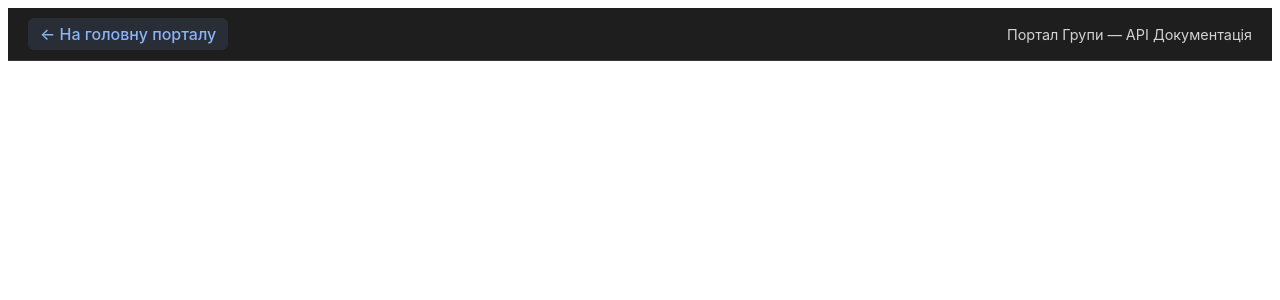
After one commit to 25zgzg/group-portal, a Django app: template templates/drf_spectacular/swagger_ui.html in a window 1280 px wide. The commit adds this page. Shown: the top 300 px of the page. Run offline with Django 5.2, Linux system fonts and the light colour scheme; the template is opened without the code that fills it, so the values that code supplies are empty.

Commit message:
[EN] Add API documentation and secure logout: - Integrated 'drf-spectacular' for OpenAPI 3.0 schema generation (Swagger UI & Redoc). - Added custom Swagger UI template with navigation button. - Implemented secure POST-based logout using csrf_token. - Updated home API view and templates. [UA] Додано API документацію та безпечний вихід: - Інтегровано 'drf-spectacular' для автоматичної генерації OpenAPI схеми (Swagger UI та Redoc). - Додано кастомний шаблон для Swagger UI з кнопкою повернення. - Реалізовано безпечний вихід через POST-запит з використанням csrf_token. - Оновлено home API view та шаблони.

```diff
--- a/group_portal/urls.py
+++ b/group_portal/urls.py
@@ -15,6 +15,7 @@ Including another URLconf
     2. Add a URL to urlpatterns:  path('blog/', include('blog.urls'))
 """
 from django.contrib import admin
+from drf_spectacular.views import SpectacularAPIView, SpectacularRedocView, SpectacularSwaggerView
 from django.urls import path, include
 from django.conf import settings
 from django.conf.urls.static import static
@@ -23,6 +24,9 @@ from .views import home_view, home_api_view
 urlpatterns = [
     path('', home_view, name='home'),
     path('api/', home_api_view, name='home_api'),
+    path('api/schema/', SpectacularAPIView.as_view(), name='schema'),
+    path('api/schema/swagger-ui/', SpectacularSwaggerView.as_view(url_name='schema', template_name='drf_spectacular/swagger_ui.html'), name='swagger-ui'),
+    path('api/schema/redoc/', SpectacularRedocView.as_view(url_name='schema'), name='redoc'),
     path('admin/', admin.site.urls),
     path('api/auth/', include('accounts.urls')),
     path('accounts/', include('allauth.urls')),
--- a/group_portal/views.py
+++ b/group_portal/views.py
@@ -28,7 +28,8 @@ def home_api_view(request):
         ],
         "endpoints": {
             "auth_register": "/api/auth/register/",
-            "auth_login": "/api/auth/login/",
+            "auth_login": "/api/auth/api/login/",
+            "auth_refresh": "/api/auth/refresh/",
             "auth_profile": "/api/auth/profile/"
         }
     })
--- /dev/null
+++ b/templates/drf_spectacular/swagger_ui.html
@@ -0,0 +1,60 @@
+<!DOCTYPE html>
+<html>
+<head>
+    <title>{% if title %}{{ title }}{% else %}API Документація — Портал Групи{% endif %}</title>
+    <meta charset="utf-8"/>
+    <meta name="viewport" content="width=device-width, initial-scale=1">
+    <link rel="stylesheet" type="text/css" href="{{ swagger_ui_css }}">
+    <link rel="icon" type="image/png" href="{{ swagger_ui_favicon_rel }}"/>
+    <style>
+        .custom-top-bar {
+            background-color: #1e1e1e;
+            color: #ffffff;
+            padding: 10px 20px;
+            display: flex;
+            align-items: center;
+            justify-content: space-between;
+            font-family: 'Google Sans', -apple-system, BlinkMacSystemFont, 'Segoe UI', Roboto, sans-serif;
+            border-bottom: 1px solid rgba(255, 255, 255, 0.1);
+        }
+        .custom-top-bar a {
+            color: #8ab4f8;
+            text-decoration: none;
+            font-weight: 500;
+            display: inline-flex;
+            align-items: center;
+            gap: 6px;
+            padding: 6px 12px;
+            border-radius: 6px;
+            background-color: rgba(138, 180, 248, 0.1);
+            transition: all 0.2s;
+        }
+        .custom-top-bar a:hover {
+            background-color: rgba(138, 180, 248, 0.2);
+        }
+    </style>
+</head>
+<body>
+<div class="custom-top-bar">
+    <a href="/">← На головну порталу</a>
+    <span style="font-size: 0.9rem; opacity: 0.8;">Портал Групи — API Документація</span>
+</div>
+<div id="swagger-ui"></div>
+<script src="{{ swagger_ui_bundle_js }}"></script>
+<script src="{{ swagger_ui_preset_js }}"></script>
+<script>
+window.onload = function() {
+  const ui = SwaggerUIBundle({
+    url: "{% url 'schema' %}",
+    dom_id: '#swagger-ui',
+    presets: [
+      SwaggerUIBundle.presets.apis,
+      SwaggerUIStandalonePreset
+    ],
+    layout: "StandaloneLayout",
+  });
+  window.ui = ui;
+}
+</script>
+</body>
+</html>
--- a/templates/home.html
+++ b/templates/home.html
@@ -10,7 +10,7 @@
         {% if not user.is_authenticated %}
             <a href="{% url 'accounts:login' %}" class="btn">Увійти</a>
         {% endif %}
-        <a href="/api/" class="btn btn--outline">API Документація</a>
+        <a href="/api/schema/swagger-ui/" class="btn btn--outline">API Документація</a>
     </div>
 </section>
 
```
Also changed, not shown: group_portal/settings.py (+9 -0 lines), templates/base.html (+7 -0 lines), 1 other file.
